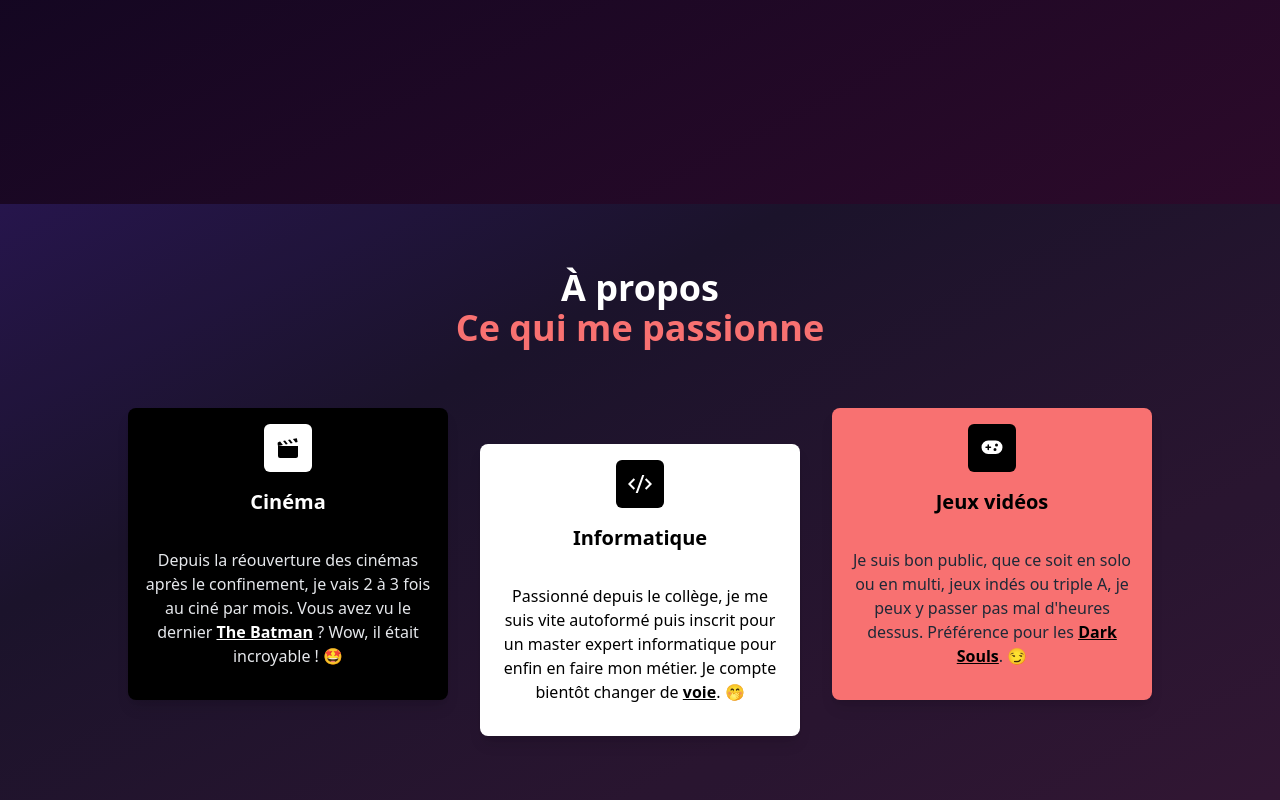
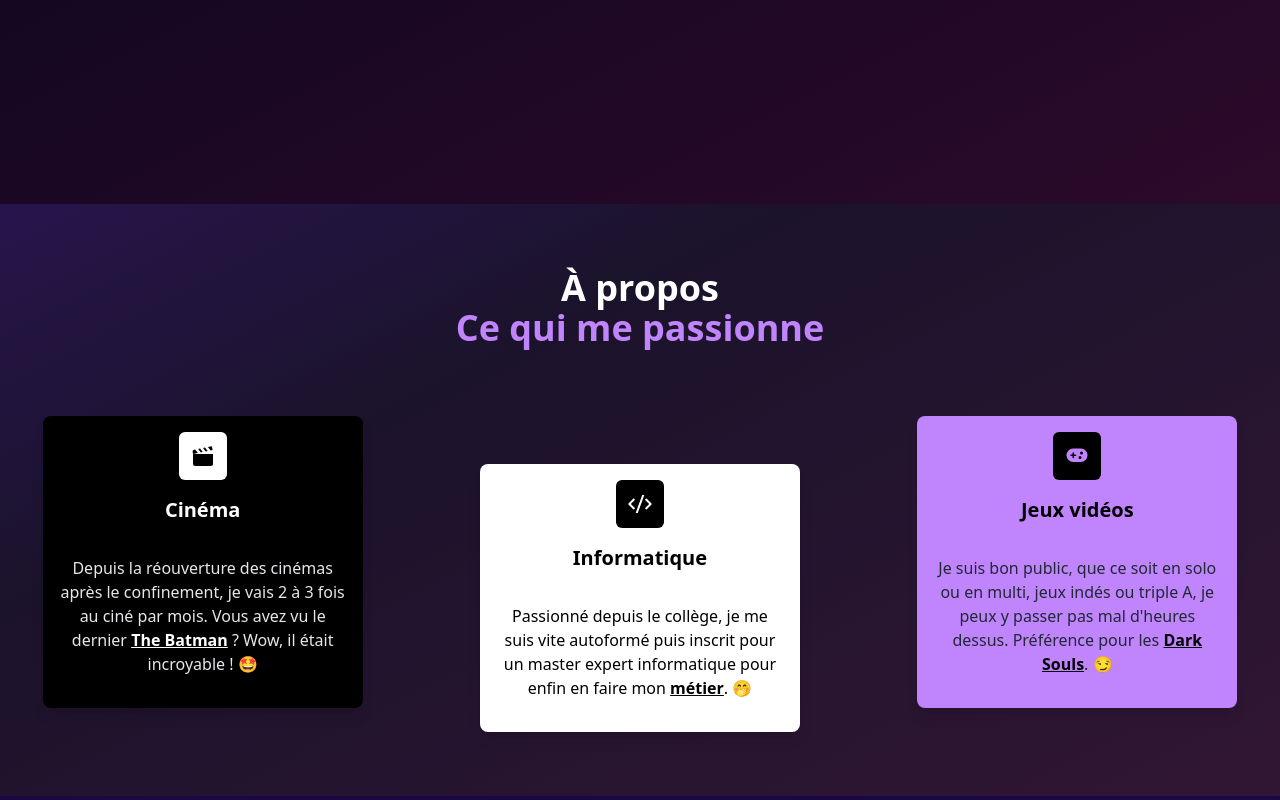
Before and after one commit to lucasconsejo/lucasconsejo.fr, a Next.js app: page / in a window 1280 px wide. Shown: the part 596-1396 px from the top of the page. Built offline with nearby package versions, Linux system fonts and the light colour scheme.

Commit message:
💄 style: update a propos ui
Update a propos ui

```diff
--- a/pages/index.tsx
+++ b/pages/index.tsx
@@ -31,14 +31,14 @@ export default function Home() {
         <div className="relative w-36 h-36 sm:w-64 sm:h-64"></div>
       </div>
       <div className="bg-white bg-opacity-5" style={{ marginTop: "10vh" }}>
-        <div className="text-center w-full mx-auto pt-12 px-4 sm:px-6 lg:pt-16 lg:px-8 z-20">
+        <div className="text-center w-full pt-12 px-4 sm:px-6 lg:pt-16 lg:px-8 z-20">
           <h2 className="text-3xl font-extrabold text-white sm:text-4xl">
             <span className="block">À propos</span>
-            <span className="block text-red-400">Ce qui me passionne</span>
+            <span className="block text-purple-400">Ce qui me passionne</span>
           </h2>
         </div>
-        <div className="sm:flex flex-wrap justify-center items-center text-center gap-8 pb-16">
-          <div className="w-full sm:w-1/2 md:w-1/2 lg:w-1/4 px-4 py-4 bg-black mt-6 shadow-lg rounded-lg">
+        <div className="sm:flex flex-wrap justify-center items-center text-center gap-8 pb-16 pt-5">
+          <div className="w-10/12 sm:w-1/2 lg:w-1/4 p-4 mx-auto bg-black mt-6 shadow-lg rounded-lg">
             <div className="flex-shrink-0">
               <div className="flex items-center mx-auto justify-center h-12 w-12 rounded-md bg-white text-black">
                 <svg
@@ -71,7 +71,7 @@ export default function Home() {
               ? Wow, il était incroyable ! 🤩
             </p>
           </div>
-          <div className="w-full sm:w-1/2 md:w-1/2 lg:w-1/4 px-4 py-4 mt-6 sm:mt-16 md:mt-20 lg:mt-24 bg-white shadow-lg rounded-lg">
+          <div className="w-10/12 sm:w-1/2 lg:w-1/4 p-4 mx-auto mt-6 lg:mt-24 bg-white shadow-lg rounded-lg">
             <div className="flex-shrink-0">
               <div className="flex items-center mx-auto justify-center h-12 w-12 rounded-md bg-black text-white">
                 <svg
@@ -92,22 +92,21 @@ export default function Home() {
             </h3>
             <p className="text-md text--gray-800 py-4">
               Passionné depuis le collège, je me suis vite autoformé puis
-              inscrit pour un master expert informatique pour enfin en faire mon
-              métier. Je compte bientôt changer de{" "}
+              inscrit pour un master expert informatique pour enfin en faire mon{" "}
               <a
                 href="https://www.youtube.com/watch?v=dQw4w9WgXcQ"
                 target="_blank"
                 rel="noreferrer"
                 className="underline font-bold text-black hover:text-red-400"
               >
-                voie
+                métier
               </a>
               . 🤭
             </p>
           </div>
-          <div className="w-full sm:w-1/2 md:w-1/2 lg:w-1/4 mt-6  px-4 py-4 bg-red-400 shadow-lg rounded-lg">
+          <div className="w-10/12 sm:w-1/2 lg:w-1/4 mt-6 p-4 mx-auto bg-purple-400 shadow-lg rounded-lg">
             <div className="flex-shrink-0">
-              <div className="flex items-center mx-auto justify-center h-12 w-12 rounded-md bg-black text-white">
+              <div className="flex items-center mx-auto justify-center h-12 w-12 rounded-md bg-black text-purple-400">
                 <svg
                   width="20"
                   height="20"
```
